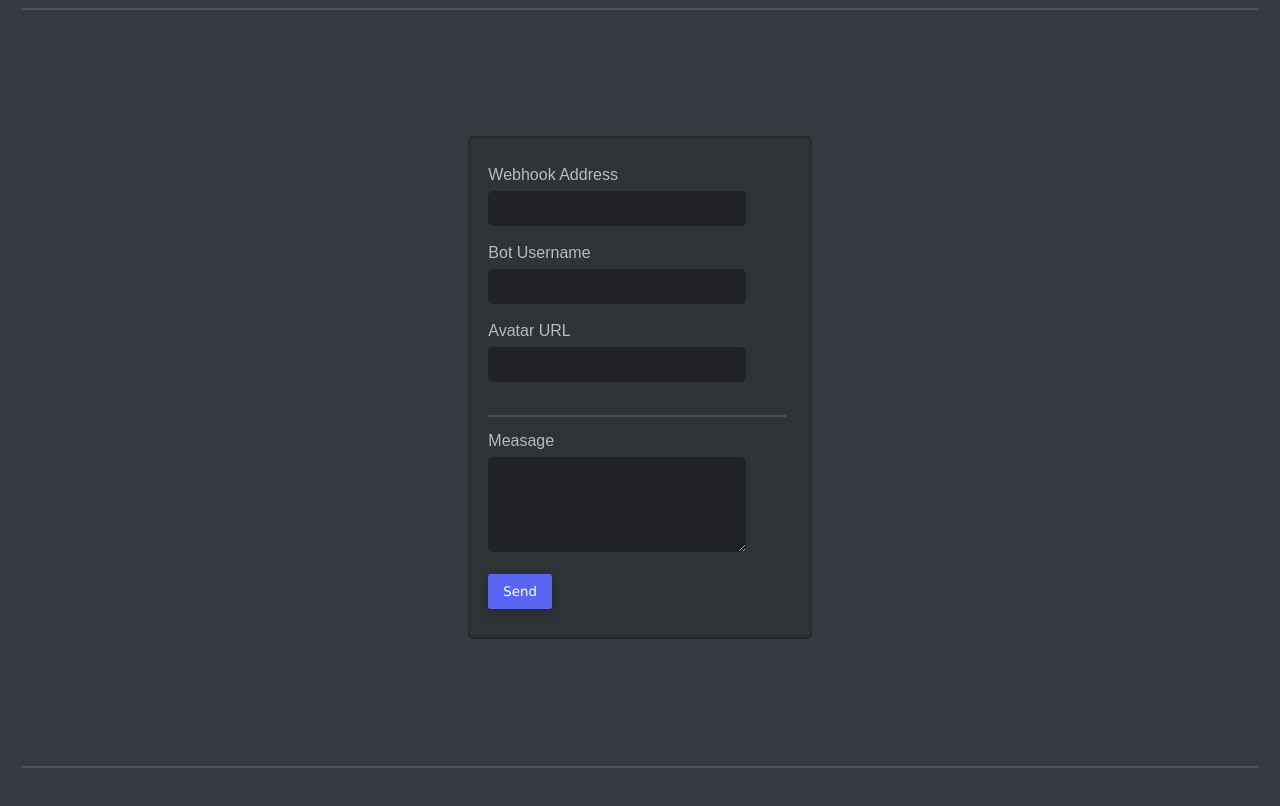
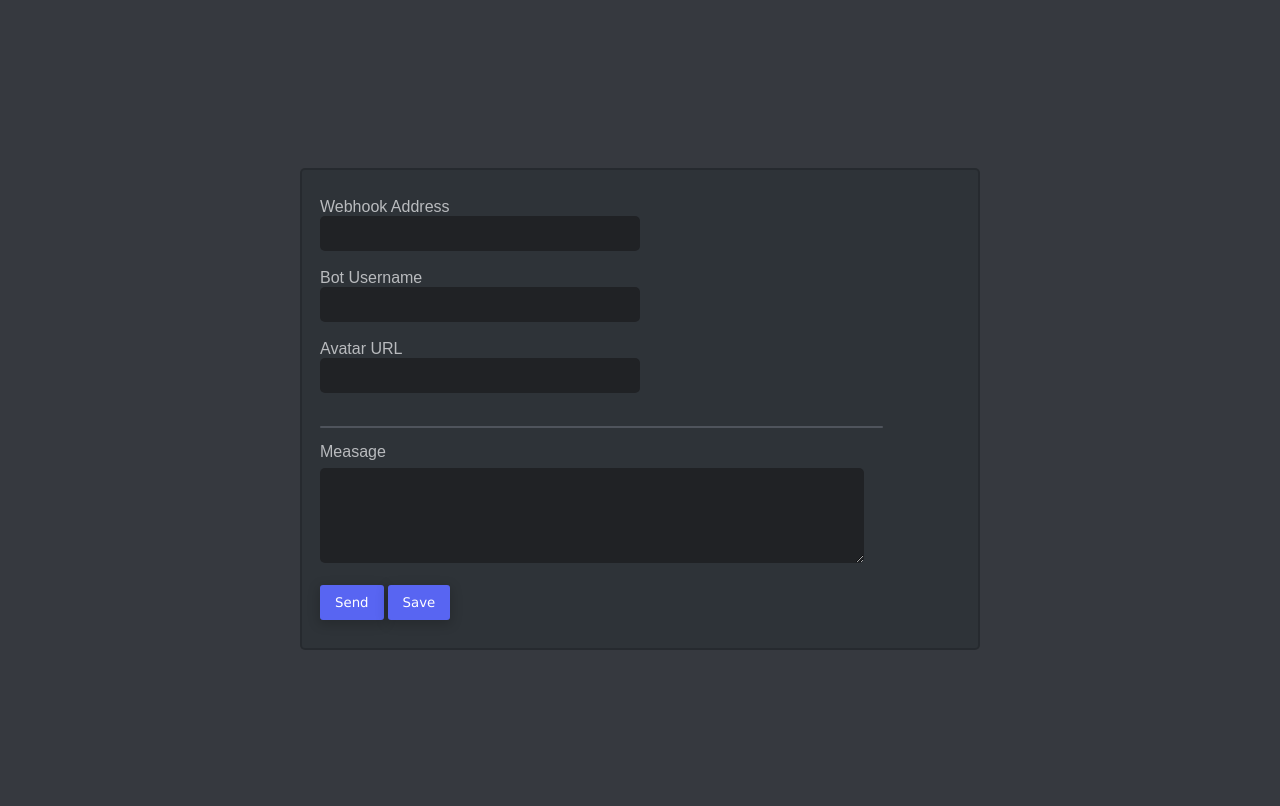
Before and after one commit to HanSolo15e/Discord-Webhook-Sender, a plain HTML site: page index.html in a window 1280 px wide. Drawn offline with Linux system fonts and the light colour scheme.

Commit message:
Add files via upload

```diff
--- a/index.html
+++ b/index.html
@@ -11,8 +11,7 @@
     <link rel="apple-touch-icon" href="icons/apple-icon-180.png">
     <link rel="shortcut icon" href="faveicon.png" type="image/png">
   </head>
-  <body>
-    <div class="bar"></div>
+  <body onload="loadCookies()">
     <div class="maindiv">
    <div class="widget">
     <label class="text1" for="text">Webhook Address</label><br>
@@ -23,18 +22,36 @@
       <input class="inputtext" type="text" id="avatar" name="avatar"><br><br>
       <div class="bar2FORM"></div>
       <label class="text1" for="msg">Measage</label><br>
-      <textarea class="inputtext" name="msg" id="msg" cols="30" rows="5"></textarea><br><br>
+      <textarea class="textarea" name="msg" id="msg" cols="30" rows="5"></textarea><br><br>
     <button class="button" onclick="sendMessage(
       document.getElementById('msg').value,
       document.getElementById('name').value,
       document.getElementById('avatar').value,
       document.getElementById('hook').value)">Send</button>
+      <button class="button" id="saveBtn">Save</button>
     </div>
     </div>
-    <div class="bar"></div>
   </body>
 
   <script>
+
+    const webHook = document.querySelector("#hook")
+    const saveBtn = document.querySelector("#saveBtn")
+    const msgText = document.querySelector("#msg")
+    const botname = document.querySelector("#name")
+
+    function loadCookies() {
+      webHook.value = getCookie("WebHook")
+      msgText.value = getCookie("msgText")
+      botname.value = getCookie("botname")
+    }
+
+    saveBtn.addEventListener("click", () => {
+      setCookie("WebHook", webHook.value);
+      setCookie("msgText", msgText.value);
+      setCookie("botname", botname.value);
+    })
+
     if ("serviceWorker" in navigator) {
       navigator.serviceWorker.register("sw.js").then(registration => {
         console.log("SW Registerd");
@@ -43,6 +60,24 @@
         console.log("SW Registerd Failed");
         console.log(error);
       })
+    }
+
+    function setCookie(name, value) {
+      document.cookie = `${name}=${value};`
+      console.log(document.cookie)
+    }
+
+    function getCookie(name) {
+      const cDecode = decodeURIComponent(document.cookie);
+      let result = null
+      const cArray = cDecode.split("; ")
+
+      cArray.forEach(element => {
+        if(element.indexOf(name) == 0) {
+          result = element.substring(name.length + 1)
+        }
+      });
+      return result
     }
 
 
--- a/main.css
+++ b/main.css
@@ -1,16 +1,26 @@
 body {
     background-color: hsl(220, 8%, 23%);
    }
-   textarea {
+   .textarea {
      resize: vertical;
+     padding: 10px 15px;
+   margin-top: 7px;
+   width: 85%;
+   display: inline-block;
+   border: none;
+   border-radius: 5px;
+   box-sizing: border-box;
+   background-color: rgb(32, 34, 37);
+   color: rgb(191, 191, 191);
    }
    .widget {
-     width: 60%;
+     width: 50vw;
      padding: 30px 20px;
  border-radius: 5px;
  background-color: rgb(46, 51, 56);
  box-shadow: inset 0px 0px 0px 2px rgb(0 0 0 / 17%);
  border: dimgray;
+
 
    }
    .bar {
@@ -18,13 +28,13 @@ body {
      background-color: hsl(216.9 7.6% 33.5%);
      width: 98%;
      padding: 0px 0px;
-     margin: auto;
+     margin-top: auto;
      border-radius: 2px;
    }
    .bar2FORM {
      height: 2px;
      background-color: hsl(216.9 7.6% 33.5%);
-     width: 98%;
+     width: 88%;
      padding: 0px 0px;
      margin: 15px 0px;
      border-radius: 2px;
@@ -52,8 +62,8 @@ body {
  }
        .inputtext, select {
    padding: 10px 15px;
-   margin-top: 7px;
-   width: 85%;
+   margin: auto;
+   width: 50%;
    display: inline-block;
    border: none;
    border-radius: 5px;
@@ -72,7 +82,6 @@ body {
    padding: 10px 15px;
    cursor: pointer;
    font-size: 50x;
-   margin: auto;
    box-shadow: 0px 3px 11px 2px rgb(0 0 0 / 17%);
    margin: auto;
    transition-duration: 0.4s;
@@ -86,8 +95,8 @@ body {
    box-shadow: inset 0px 0px 3px 2px rgb(0 0 0 / 17%);
  }
  div {
- width: 40%;
- padding: 10% 10%;
+ padding: 20vh 20vw;
+ align-items: center;
  margin: auto;
 
 
```
